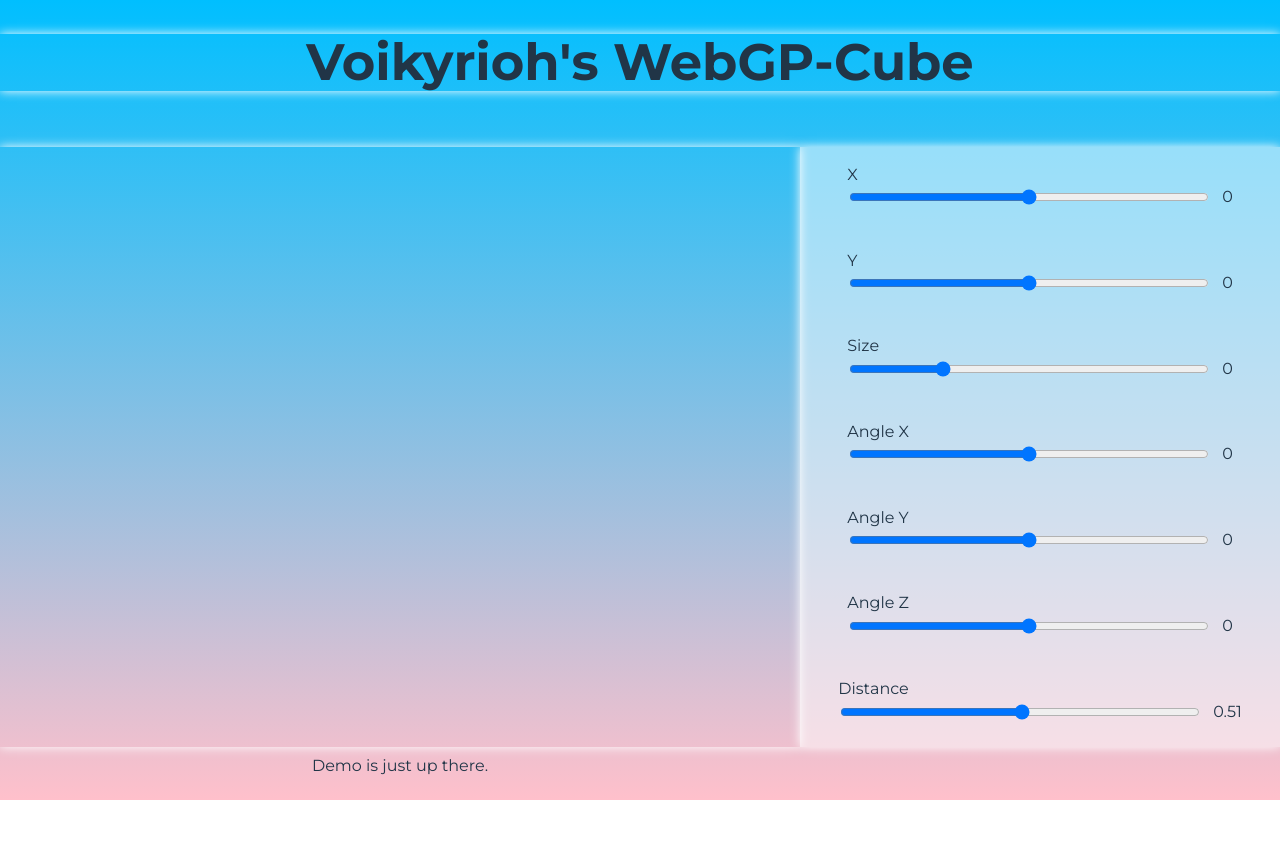
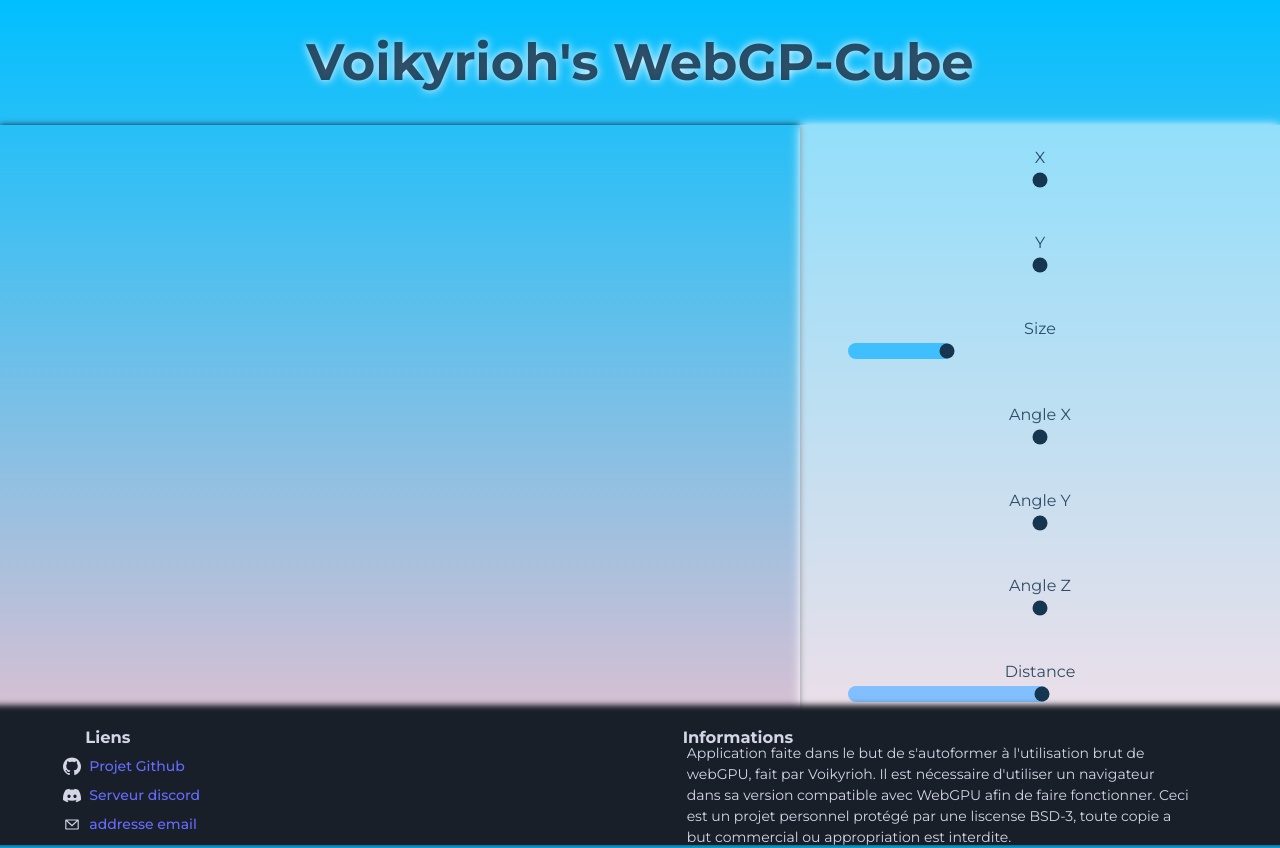
Before and after one commit to Voikyrioh/vk-web-gp-cube, a website built with Vite: page index.html in a window 1280 px wide. Before the commit the page ends 800 px from the top, so only its background shows below. Built offline with nearby package versions, Linux system fonts and the light colour scheme.

Commit message:
Update title, styling, and layout structure
Changed document title and added a main header. Enhanced styling with new font, gradients, box shadows, and adjusted layout for a visually appealing interface.

```diff
--- a/index.html
+++ b/index.html
@@ -14,49 +14,72 @@
       <div id="app-options">
         <div class="app-option">
           <label for="x-slider">X</label>
-          <input id="x-slider" type="range" min="-400" max="400" step="1" value="0" oninput="document.getElementById('x-slider-out').textContent = event.target.value"/>
-          <output id="x-slider-out">0</output>
+          <input id="x-slider" type="range" min="-400" max="400" step="1" value="0"/>
+          <output id="x-slider-out">0<span></span></output>
         </div>
         <div class="app-option">
           <label for="y-slider">Y</label>
-          <input id="y-slider" type="range" min="-300" max="300" step="1" value="0" oninput="document.getElementById('y-slider-out').textContent = event.target.value"/>
-          <output id="y-slider-out">0</output>
+          <input id="y-slider" type="range" min="-300" max="300" step="1" value="0" />
+          <output id="y-slider-out">0<span></span></output>
         </div>
         <!--
         <div class="app-option">
           <label for="z-slider">Z</label>
-          <input id="z-slider" type="range" min="-400" max="400" step="1" value="0" oninput="document.getElementById('z-slider-out').textContent = event.target.value"/>
-          <output id="z-slider-out">0</output>
+          <input id="z-slider" type="range" min="-400" max="400" step="1" value="0" />
+          <output id="z-slider-out" hidden>0<span></span></output>
         </div>
         -->
         <div class="app-option">
           <label for="size-slider">Size</label>
-          <input id="size-slider" type="range" min="1" max="400" step="1" value="100" oninput="document.getElementById('size-slider-out').textContent = event.target.value"/>
-          <output id="size-slider-out">0</output>
+          <input id="size-slider" type="range" min="1" max="400" step="1" value="100" />
+          <output id="size-slider-out">0<span></span></output>
         </div>
         <div class="app-option">
           <label for="angle-x-slider">Angle X</label>
-          <input id="angle-x-slider" type="range" min="-180" max="180" step="1" value="0" oninput="document.getElementById('angle-x-slider-out').textContent = event.target.value"/>
-          <output id="angle-x-slider-out">0</output>
+          <input id="angle-x-slider" type="range" min="-180" max="180" step="1" value="0" />
+          <output id="angle-x-slider-out">0<span></span></output>
         </div>
         <div class="app-option">
           <label for="angle-y-slider">Angle Y</label>
-          <input id="angle-y-slider" type="range" min="-180" max="180" step="1" value="0" oninput="document.getElementById('angle-y-slider-out').textContent = event.target.value"/>
-          <output id="angle-y-slider-out">0</output>
+          <input id="angle-y-slider" type="range" min="-180" max="180" step="1" value="0" />
+          <output id="angle-y-slider-out">0<span></span></output>
         </div>
         <div class="app-option">
           <label for="angle-z-slider">Angle Z</label>
-          <input id="angle-z-slider" type="range" min="-180" max="180" step="1" value="0" oninput="document.getElementById('angle-z-slider-out').textContent = event.target.value"/>
-          <output id="angle-z-slider-out">0</output>
+          <input id="angle-z-slider" type="range" min="-180" max="180" step="1" value="0" />
+          <output id="angle-z-slider-out">0<span></span></output>
         </div>
         <div class="app-option">
           <label for="distance-slider">Distance</label>
-          <input id="distance-slider" type="range" min="0.01" max="1" step="0.01" value="0.51" oninput="document.getElementById('distance-slider-out').textContent = event.target.value"/>
-          <output id="distance-slider-out">0.51</output>
+          <input id="distance-slider" type="range" min="0.01" max="1" step="0.01" value="0.51" />
+          <output id="distance-slider-out" >0<span></span>.51</output>
         </div>
       </div>
     </div>
     <footer>
+      <div class="foot-block">
+        <h3>Liens</h3>
+        <div class="foot-infos">
+          <div class="foot-link">
+            <img src="/svg/github.svg" class="foot-icon"></img>
+            <a href="https://github.com/Voikyrioh/vk-web-gp-cube">Projet Github</a>
+          </div>
+          <div class="foot-link">
+            <img src="/svg/discord.svg" class="foot-icon"></img>
+            <a href="https://discord.gg/">Serveur discord</a>
+          </div>
+          <div class="foot-link">
+            <img src="/svg/email.svg" class="foot-icon"></img>
+            <a href="mailto:voikyrioh@gmail.com">addresse email</a>
+          </div>
+        </div>
+      </div>
+      <div class="foot-block">
+        <h3>Informations</h3>
+        <div class="foot-infos">
+          <span>Application faite dans le but de s'autoformer à l'utilisation brut de webGPU, fait par Voikyrioh. Il est nécessaire d'utiliser un navigateur dans sa version compatible avec WebGPU afin de faire fonctionner. Ceci est un projet personnel protégé par une liscense BSD-3, toute copie a but commercial ou appropriation est interdite.</span>
+        </div>
+      </div>
     </footer>
     <script type="module" src="/src/main.ts"></script>
   </body>
--- a/src/app/functions/drawCube.ts
+++ b/src/app/functions/drawCube.ts
@@ -21,7 +21,7 @@ export default async function drawCube(device: GPUDevice, context: GPUCanvasCont
     return new Promise(resolve => {
         const sliderX = (document.getElementById('x-slider') as HTMLInputElement);
         const sliderY = (document.getElementById('y-slider') as HTMLInputElement);
-        const sliderZ = (document.getElementById('z-slider') as HTMLInputElement);
+        //const sliderZ = (document.getElementById('z-slider') as HTMLInputElement);
         const sliderSize = (document.getElementById('size-slider') as HTMLInputElement);
         const sliderAX = (document.getElementById('angle-x-slider') as HTMLInputElement);
         const sliderAY = (document.getElementById('angle-y-slider') as HTMLInputElement);
@@ -48,7 +48,7 @@ export default async function drawCube(device: GPUDevice, context: GPUCanvasCont
                 Number(sliderAY.value ?? 0)/360*2*Math.PI,
                 Number(sliderAZ.value ?? 0)/360*2*Math.PI
             ),
-            coordinates: new Vector3(Number(sliderX.value ?? 0), Number(sliderY.value ?? 0), Number(sliderZ.value ?? 0)),
+            coordinates: new Vector3(Number(sliderX.value ?? 0), Number(sliderY.value ?? 0), 400),
             distance: Number(distanceSlider?.value ?? 1),
             size: Number(sliderSize?.value ?? 1),
             texturePath: "textures/grassblockAllSides.jpg"
--- a/src/main.ts
+++ b/src/main.ts
@@ -20,11 +20,6 @@ async function startProgram() {
 
     if(app) {
         canvasContext = app.appendChild(canvasContext);
-
-        const infoElem = document.createElement('i');
-        infoElem.setAttribute('id', 'info-gpu-canvas');
-        infoElem.textContent = "Demo is just up there."
-        app.appendChild(infoElem);
     } else {
         throw new Error('Could not create canvas context!');
     }
@@ -38,7 +33,46 @@ async function startProgram() {
     } while (true)
 }
 
+function setSliderStyle(slider: HTMLInputElement ) {
+    const [value, min, max]: [number, number, number] = [Number(slider.value) ?? 0, Number(slider.min) ?? 0, Number(slider.max) ?? 0];
+    const direction = value >= 0 ? 'right' : 'left';
+    const absoluteRange = Math.abs(min) + Math.abs(max);
+    const absoluteValue = (Math.abs(value) * Math.abs(min)) / absoluteRange + (Math.abs(value) * Math.abs(max)) / absoluteRange;
+    const indicator = document.getElementById(`${slider.id}-out`) as HTMLOutputElement;
+    indicator.innerHTML = `${value}<span></span>`;
+
+    const color = (pos: 0|1) => `rgba(${absoluteValue / Math.abs(max) * 255}, 191, 255, ${pos})`;
+
+    if (min > 0) {
+        const percentile = absoluteValue * 96 / Math.abs(max) + 2;
+        slider.style.background = `linear-gradient(to right, ${color(1)} 0%, ${color(1)} ${percentile}%, ${color(0)} ${percentile}%, ${color(0)} 100%)`;
+        indicator.style.left = `${slider.offsetLeft + percentile * slider.offsetWidth /100  }px`;
+    } else {
+        const percentile = absoluteValue * 96 / Math.abs(max);
+        const median = 1 - (Math.abs(min)/(Math.abs(max) + Math.abs(min)));
+        const rangUpValue = percentile / 2 + median * 100;
+        const rangDwnValue = median*100 - percentile/2;
+        slider.style.background = `linear-gradient(to right, ${color( 0)} 0%, ${color( 0)} ${rangDwnValue}%, ${color(direction === "left" ? 1 : 0)} ${rangDwnValue}%, ${color( direction === "left" ? 1 : 0)} ${median*100}%, ${color( direction === "right" ? 1 : 0)} ${median*100}%, ${color(direction === "right" ? 1 : 0)} ${rangUpValue}%, ${color( 0)} ${rangUpValue}%, ${color(0)} 100%)`;
+        indicator.style.left = `${slider.offsetLeft + slider.offsetWidth * median + (direction === "right" ? percentile : -percentile)/100 * slider.offsetWidth/2 }px`;
+    }
+}
+
+function sliderStylization() {
+    const sliders = document.querySelectorAll('input[type="range"]');
+    sliders.forEach((slider: Element) => {
+        setSliderStyle(slider as HTMLInputElement);
+        slider.addEventListener('input', () => {
+            setSliderStyle(slider as HTMLInputElement);
+        });
+    });
+}
+
 startProgram().catch((error: Error) => {
     console.trace(error);
     console.error(error.message);
+    window.addEventListener('load', () => {
+        alert(`Impossible de lancer l'application, vérifiez que vous êtes bien sur une version du navigateur qui support web-GPU.`)
+    })
 })
+
+window.addEventListener('load', () => {sliderStylization();})
--- a/src/style.css
+++ b/src/style.css
@@ -28,9 +28,51 @@ a:hover {
 }
 
 h1 {
-  box-shadow: white 0 0 10px;
+  text-shadow: white 0 0 10px;
   width: 100%;
   text-align: center;
+}
+
+footer {
+  height: 120px;
+  width: 100%;
+  background: #191f28;
+  display: flex;
+  flex-direction: row;
+  justify-content: space-evenly;
+  color: #d5d5e8;
+  font-size: 14px;
+  box-shadow: #191f28 0 -10px 6px 10px;
+}
+
+footer>.foot-block {
+  width: 40%;
+}
+
+footer>.foot-block>h3 {
+  margin: 0;
+}
+
+footer>.foot-block>.foot-infos {
+  display: flex;
+  flex-direction: column;
+  justify-content: center;
+  height: calc(100% - 1.17rem - 9px);
+}
+
+
+footer>.foot-block>.foot-infos>* {
+  margin: 4px;
+}
+
+.foot-link {
+  display: flex;
+}
+
+.foot-link>.foot-icon {
+  width: 18px;
+  margin-right: 8px;
+  margin-left: -26px;
 }
 
 body {
@@ -55,10 +97,14 @@ h1 {
   display: flex;
   justify-content: space-evenly;
   flex-direction: row;
+  box-shadow: rgba(16,16,16, 0.2) -15px 15px 4px ;
+}
+#app>#app-program {
+  height: 600px;
 }
 
 #app>#app-program>#gpu-canvas {
-  box-shadow: white 0 0 10px ;
+  box-shadow: #191f28 0 0 6px ;
 }
 
 #app>#app-options {
@@ -71,13 +117,22 @@ h1 {
   justify-content: space-around;
 }
 
+input[type="range"] {
+  accent-color: rgb(22, 54, 80);
+  -webkit-appearance: none;
+    appearance: none;
+    background-color: rgb(98, 156, 201);
+    height: 16px;
+    border-radius: 8px;
+    outline: none;
+    transition: opacity 0.2s;
+}
+
 #app-options>.app-option {
+  width: 80%;
   margin: 10px auto;
-  display: grid;
-  grid-template:
-          [lab-left] "a a a a a a" 15px [lab-right]
-          [opt-left] "b b b b b c" 30px [opt-right]
-          / 200px 100px;
+  display: flex;
+  flex-direction: column;
   justify-items: start;
   justify-content: space-evenly;
   align-items: center;
@@ -85,68 +140,39 @@ h1 {
 }
 
 #app-options>.app-option>label {
-  grid-area: a;
 }
 
 #app-options>.app-option>input {
-  grid-area: b;
   width: 100%;
 }
 
 #app-options>.app-option>output {
-  grid-area: c;
-  width: 100%;
+  width: 30px;
+  height: 30px;
+  position: absolute;
+  align-content: center;
+  text-align: center;
+  color: #d5d5e8;
+  line-height: 5px;
+  font-size: 12px;
+  transform: translate(-15px, 140%);
 }
 
-.logo {
-  height: 6em;
-  padding: 1.5em;
-  will-change: filter;
-  transition: filter 300ms;
-}
-.logo:hover {
-  filter: drop-shadow(0 0 2em #646cffaa);
-}
-.logo.vanilla:hover {
-  filter: drop-shadow(0 0 2em #3178c6aa);
+#app-options>.app-option>output>span {
+  display: block;
+  width: 100%;
+  height: 100%;
+  border-radius: 0 50% 50% 50%;
+  background: rgba(25, 31, 40, 0.8);
+  transform: rotate(45deg) translateX(-40%) translateY(-40%);
+  position: inherit;
+  z-index: -1;
 }
 
-.card {
-  padding: 2em;
+#app-options>.app-option>input + output {
+  display: none;
 }
 
-.read-the-docs {
-  color: #888;
+#app-options>.app-option>input:active + output {
+  display: block;
 }
-
-button {
-  border-radius: 8px;
-  border: 1px solid transparent;
-  padding: 0.6em 1.2em;
-  font-size: 1em;
-  font-weight: 500;
-  font-family: inherit;
-  background-color: #1a1a1a;
-  cursor: pointer;
-  transition: border-color 0.25s;
-}
-button:hover {
-  border-color: #646cff;
-}
-button:focus,
-button:focus-visible {
-  outline: 4px auto -webkit-focus-ring-color;
-}
-
-@media (prefers-color-scheme: light) {
-  :root {
-    color: #213547;
-    background-color: #ffffff;
-  }
-  a:hover {
-    color: #747bff;
-  }
-  button {
-    background-color: #f9f9f9;
-  }
-}
```
Also changed, not shown: public/svg/discord.svg (added), public/svg/email.svg (added), public/svg/github.svg (added).
